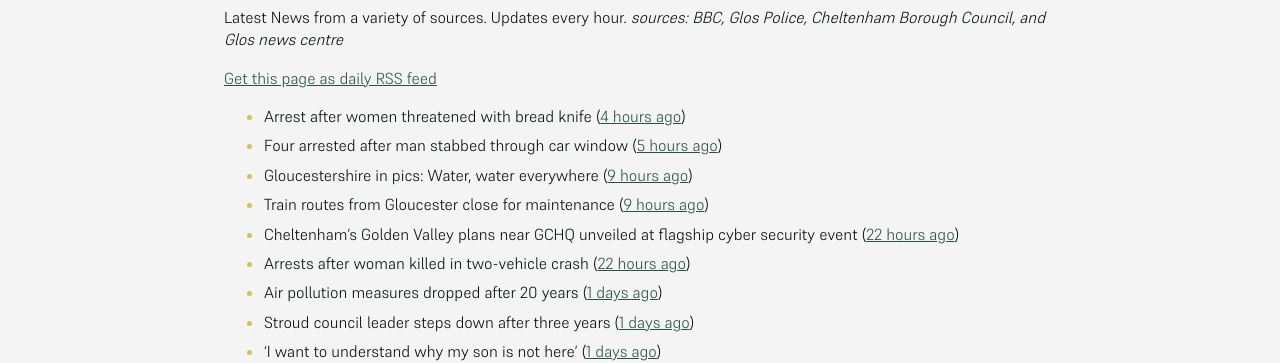
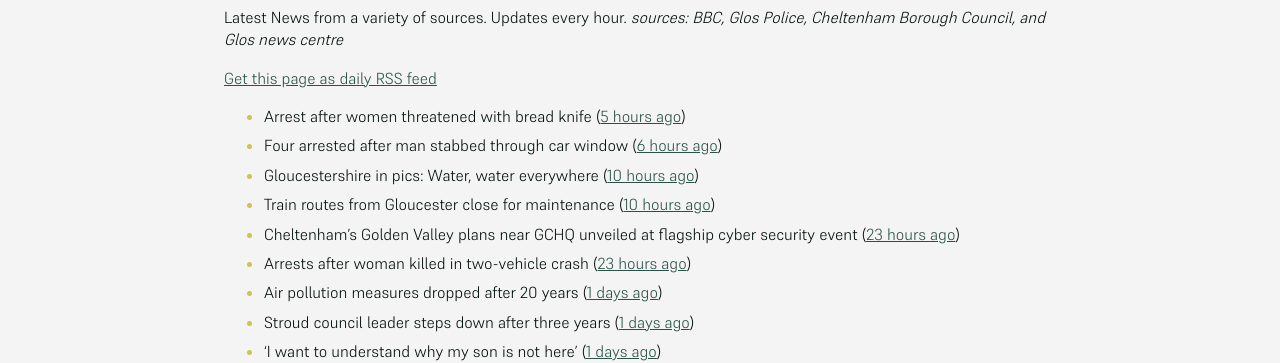
Before and after one commit to mat-0/cheltenham-open-data, a Jekyll site: the page built from _pages/news.md, in a window 1280 px wide. Shown: the part 267-630 px from the top of the page. Built offline with Jekyll 4.4.1, drawn with Linux system fonts in a browser that asks for light colours; some of the changed text lies outside the part shown.

Commit message:
Updated 2025-05-17 16:58:05

```diff
--- a/_pages/news.md
+++ b/_pages/news.md
@@ -12,12 +12,12 @@ _sources: BBC, Glos Police, Cheltenham Borough Council, and Glos news centre_
 [Get this page as daily RSS feed](/daily.rss)
 
 <!-- news_marker starts -->
-- Arrest after women threatened with bread knife ([4 hours ago](https://www.bbc.com/news/articles/cvgdpnv8yp0o))
-- Four arrested after man stabbed through car window ([5 hours ago](https://www.bbc.com/news/articles/cql2yerl45po))
-- Gloucestershire in pics: Water, water everywhere ([9 hours ago](https://www.bbc.com/news/articles/c8e6d4g6k88o))
-- Train routes from Gloucester close for maintenance ([9 hours ago](https://www.bbc.com/news/articles/c5y64j5nmv1o))
-- Cheltenham’s Golden Valley plans near GCHQ unveiled at flagship cyber security event ([22 hours ago](https://gloucesternewscentre.co.uk/cheltenhams-golden-valley-plans-near-gchq-unveiled-at-flagship-cyber-security-event/))
-- Arrests after woman killed in two-vehicle crash ([22 hours ago](https://www.bbc.com/news/articles/cz0dl0g9zxjo))
+- Arrest after women threatened with bread knife ([5 hours ago](https://www.bbc.com/news/articles/cvgdpnv8yp0o))
+- Four arrested after man stabbed through car window ([6 hours ago](https://www.bbc.com/news/articles/cql2yerl45po))
+- Gloucestershire in pics: Water, water everywhere ([10 hours ago](https://www.bbc.com/news/articles/c8e6d4g6k88o))
+- Train routes from Gloucester close for maintenance ([10 hours ago](https://www.bbc.com/news/articles/c5y64j5nmv1o))
+- Cheltenham’s Golden Valley plans near GCHQ unveiled at flagship cyber security event ([23 hours ago](https://gloucesternewscentre.co.uk/cheltenhams-golden-valley-plans-near-gchq-unveiled-at-flagship-cyber-security-event/))
+- Arrests after woman killed in two-vehicle crash ([23 hours ago](https://www.bbc.com/news/articles/cz0dl0g9zxjo))
 - Air pollution measures dropped after 20 years ([1 days ago](https://www.bbc.com/news/articles/c7v7d4091gro))
 - Stroud council leader steps down after three years ([1 days ago](https://www.bbc.com/news/articles/c9dq58pzel5o))
 - 'I want to understand why my son is not here' ([1 days ago](https://www.bbc.com/news/articles/c5yk7z7k4dyo))
```
Also changed, not shown: other parts of _pages/news.md (+4 -4 lines), _data/flood.json (+5 -48 lines), index.md (+4 -4 lines).
